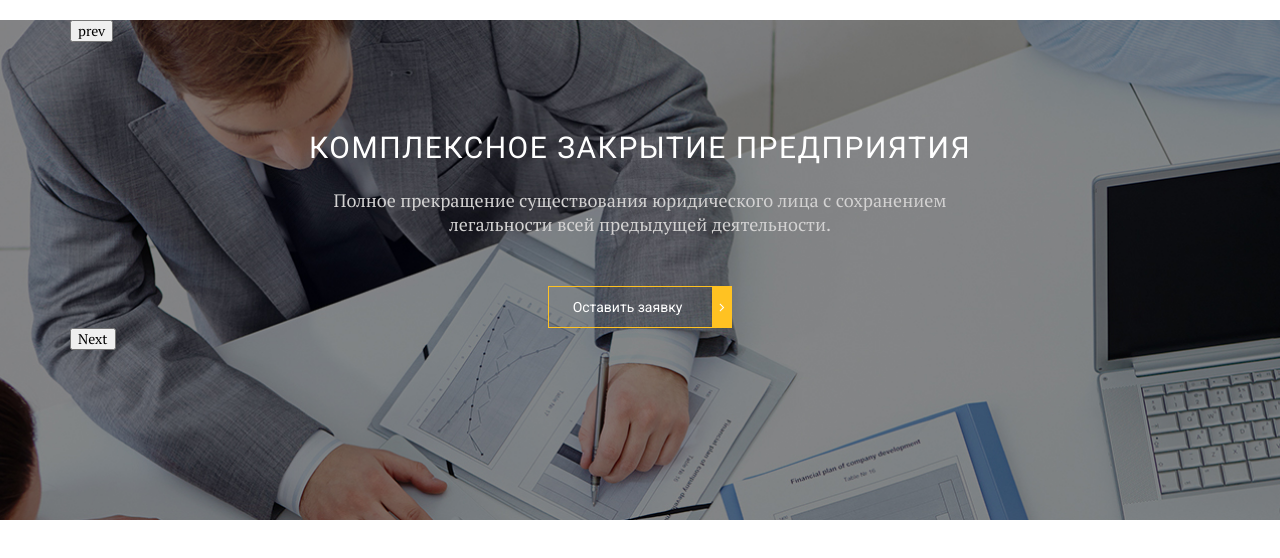
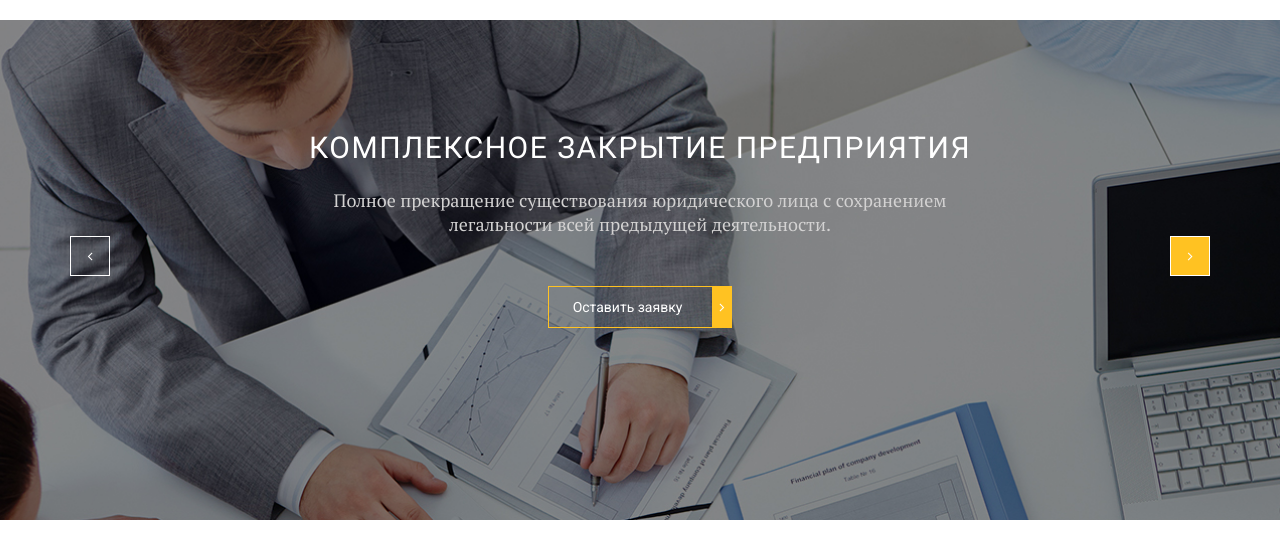
Before and after one commit to 89hikari/layouts, a plain HTML site: page layout1/index.html in a window 1280 px wide. Shown: the part 120-678 px from the top of the page. Drawn offline with nearby package versions, Linux system fonts and the light colour scheme; files whose address does not match are found by name.

Commit message:
slider done

```diff
--- a/layout1/css/style.css
+++ b/layout1/css/style.css
@@ -194,11 +194,47 @@ body{
 
 }
 
-.slider{
+.slider-inner {
     position: relative;
 }
 
 .slick-btn{
+    font-family: 'icomoon';
     position: absolute;
-    text-outline:
+    top: 70%;
+    z-index: 3;
+    width: 40px;
+    height: 40px;
+    border: 1px solid #fff;
+    background-color: #ffc222;
+    cursor: pointer;
+    outline: none;
 }
+
+.slick-btn::before{
+    position: absolute;
+    top: 50%;
+    left: 50%;
+    transform: translate(-50%, -50%);
+    color: #fff;
+}
+
+.slick-btn.slick-disabled{
+    cursor: default;
+    background-color: transparent;
+}
+
+.slick-next:before{
+    content: "\f105";
+}
+
+.slick-next{
+    right:0;
+}
+
+.slick-prev::before{
+    content: "\f104";
+}
+.slick-prev{
+    left: 0;
+}
--- a/layout1/js/main.js
+++ b/layout1/js/main.js
@@ -1,6 +1,7 @@
 $(function(){
     $('.slider-inner').slick({
-        nextArrow: '<button type="button" class="slick-btn slick-next">Next</button>',
-        prevArrow: '<button type="button" class="slick-btn slick-prev">prev</button>',
+        nextArrow: '<button type="button" class="slick-btn slick-next"></button>',
+        prevArrow: '<button type="button" class="slick-btn slick-prev"></button>',
+        infinite: false
     });
 });
```
